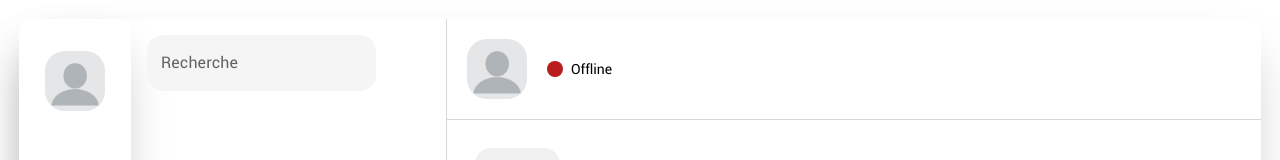
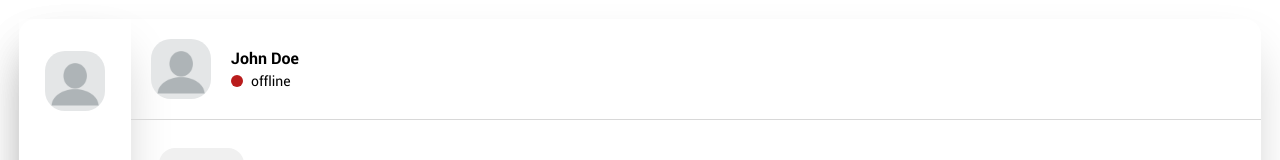
Before and after one commit to steven-van/universe, a React (Vite) app in the folder front/: page /home in a window 1280 px wide. Shown: the top 160 px of the page. Built offline with nearby package versions, Linux system fonts and the light colour scheme; some icons are missing.

Commit message:
feat: conversation section, conversation component

```diff
--- /dev/null
+++ b/front/src/components/Conversation.jsx
@@ -0,0 +1,28 @@
+import React from "react";
+import Status from "./Status";
+import { Avatar } from "@mui/material";
+import profilePic from "../assets/images/profile_picture.png";
+
+const Conversation = () => {
+  return (
+    <div className="flex flex-row items-center justify-between py-2.5 px-3.5 rounded-2xl hover:bg-ACA9E721">
+      <div className="flex items-center">
+        <Avatar
+          src={profilePic}
+          alt="Profile Picture"
+          sx={{ width: 60, height: 60, borderRadius: "20px" }}
+        />
+        <div className="flex flex-col ml-4">
+          <div className="flex flex-row items-center">
+            <p className="font-robotoBold mr-3">John Doe</p>
+            <Status showStatusLabel={false} />
+          </div>
+          <p className="text-sm text-BDBABA">Vien dès que tu peux</p>
+        </div>
+      </div>
+      <p className="text-sm text-BDBABA">12m</p>
+    </div>
+  );
+};
+
+export default Conversation;
--- a/front/src/components/Status.jsx
+++ b/front/src/components/Status.jsx
@@ -2,12 +2,12 @@ import React from "react";
 import { useState } from "react";
 
 const StatusEnum = {
-  ONLINE: "Online",
-  OFFLINE: "Offline",
-  AWAY: "Away",
+  ONLINE: "online",
+  OFFLINE: "offline",
+  AWAY: "away",
 };
 
-const Status = () => {
+const Status = ({ showStatusLabel = true }) => {
   const [status] = useState(StatusEnum.OFFLINE);
 
   const statusColors = {
@@ -17,9 +17,9 @@ const Status = () => {
   };
 
   return (
-    <div className="flex flex-row items-center space-x-2">
-      <div className={`w-4 h-4 ${statusColors[status]} rounded-full`}></div>
-      <span className="text-sm">{status}</span>
+    <div className="inline-flex flex-row items-center space-x-2">
+      <span className={`w-3 h-3 ${statusColors[status]} rounded-full`}></span>
+      {showStatusLabel && <span className="text-sm">{status}</span>}
     </div>
   );
 };
--- a/front/src/sections/ChatSection.jsx
+++ b/front/src/sections/ChatSection.jsx
@@ -29,7 +29,6 @@ const ChatSection = () => {
   ]);
 
   const [message, setMessage] = useState("");
-  const username = localStorage.getItem('username');
   const handleSend = () => {
     if (message) {
       setMessagesList([
@@ -51,7 +50,7 @@ const ChatSection = () => {
           sx={{ width: 60, height: 60, borderRadius: "20px" }}
         />
         <div className="flex flex-col">
-          <p className="font-robotoBold">{username}</p>
+          <p className="font-robotoBold">John Doe</p>
           <Status />
         </div>
       </div>
--- a/front/src/sections/ContactSection.jsx
+++ b/front/src/sections/ConversationSection.jsx
@@ -1,12 +1,13 @@
 import React from "react";
-import { IconButton } from "@mui/material";
+import { IconButton, Avatar } from "@mui/material";
 import { CustomTextField } from "../components/CustomTextField";
 import { Icon } from "@iconify/react";
+import Conversation from "../components/Contact";
 
-const ContactSection = () => {
+const ConversationSection = () => {
   return (
     <div className="h-full flex">
-      <div className="min-w-fit w-1/3 max-w-md h-full flex flex-col p-4 border-r border-D8D8D8">
+      <div className="w-full h-full flex flex-col p-4 border-r border-D8D8D8">
         <div className="flex flex-row justify-between items-center space-x-2">
           <CustomTextField fullWidth={true} label="Recherche" />
           <IconButton color="inherit">
@@ -18,9 +19,15 @@ const ContactSection = () => {
             />
           </IconButton>
         </div>
+        <div className="min-w-80 flex flex-col mt-4">
+          <Conversation />
+          <Conversation />
+          <Conversation />
+
+        </div>
       </div>
     </div>
   );
 };
 
-export default ContactSection;
+export default ConversationSection;
--- a/front/tailwind.config.js
+++ b/front/tailwind.config.js
@@ -6,7 +6,9 @@ module.exports = {
         '645CF4': "#645CF4",
         'F5F5F5': "#F5F5F5",
         'F0F0F0': "#F0F0F0",
-        'D8D8D8': "#D8D8D8"
+        'D8D8D8': "#D8D8D8",
+        'BDBABA': "#BDBABA",
+        'ACA9E721': "#ACA9E721",
       },
       fontFamily: {
         roboto: ['Roboto', 'sans-serif'],
```
